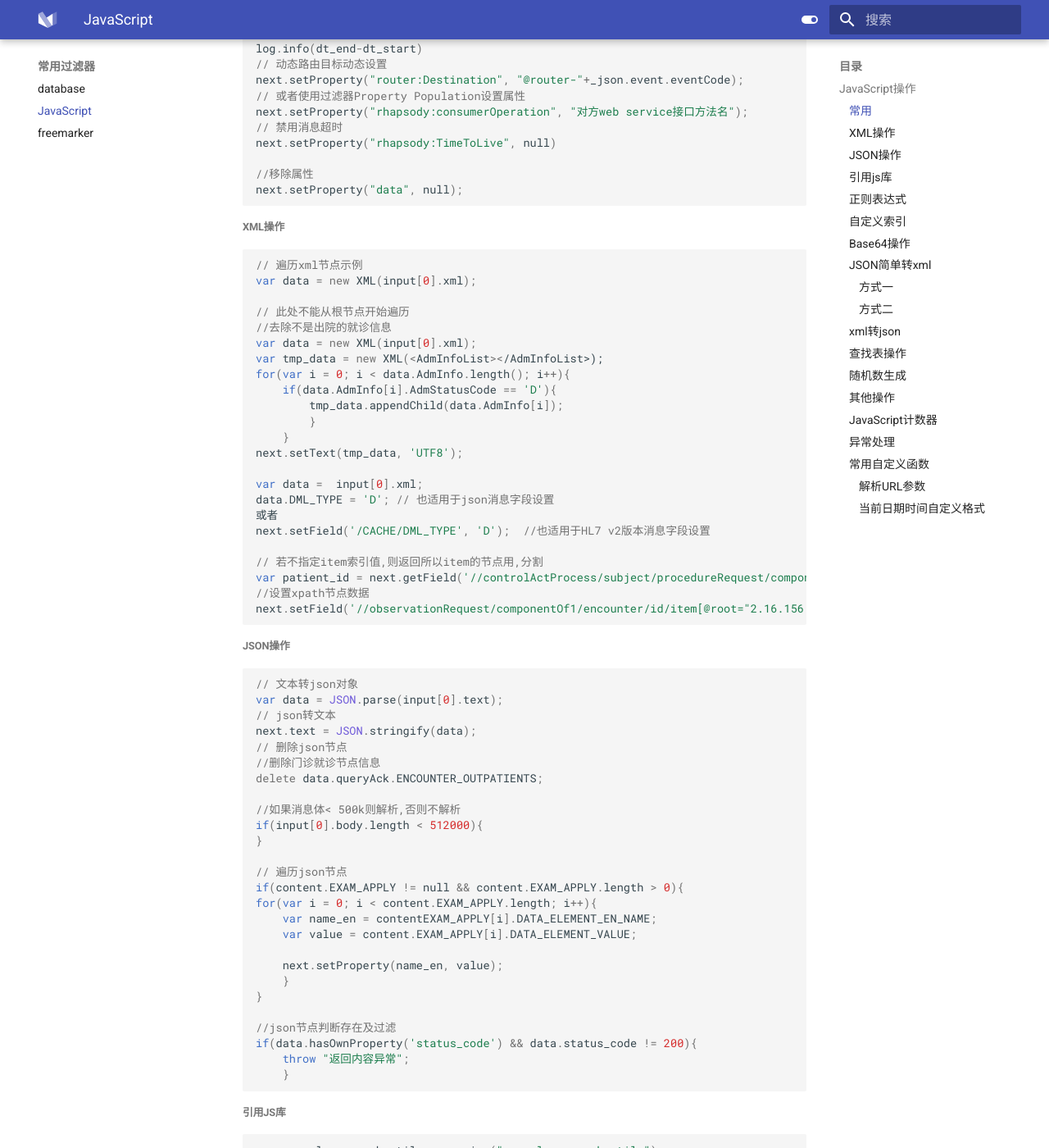
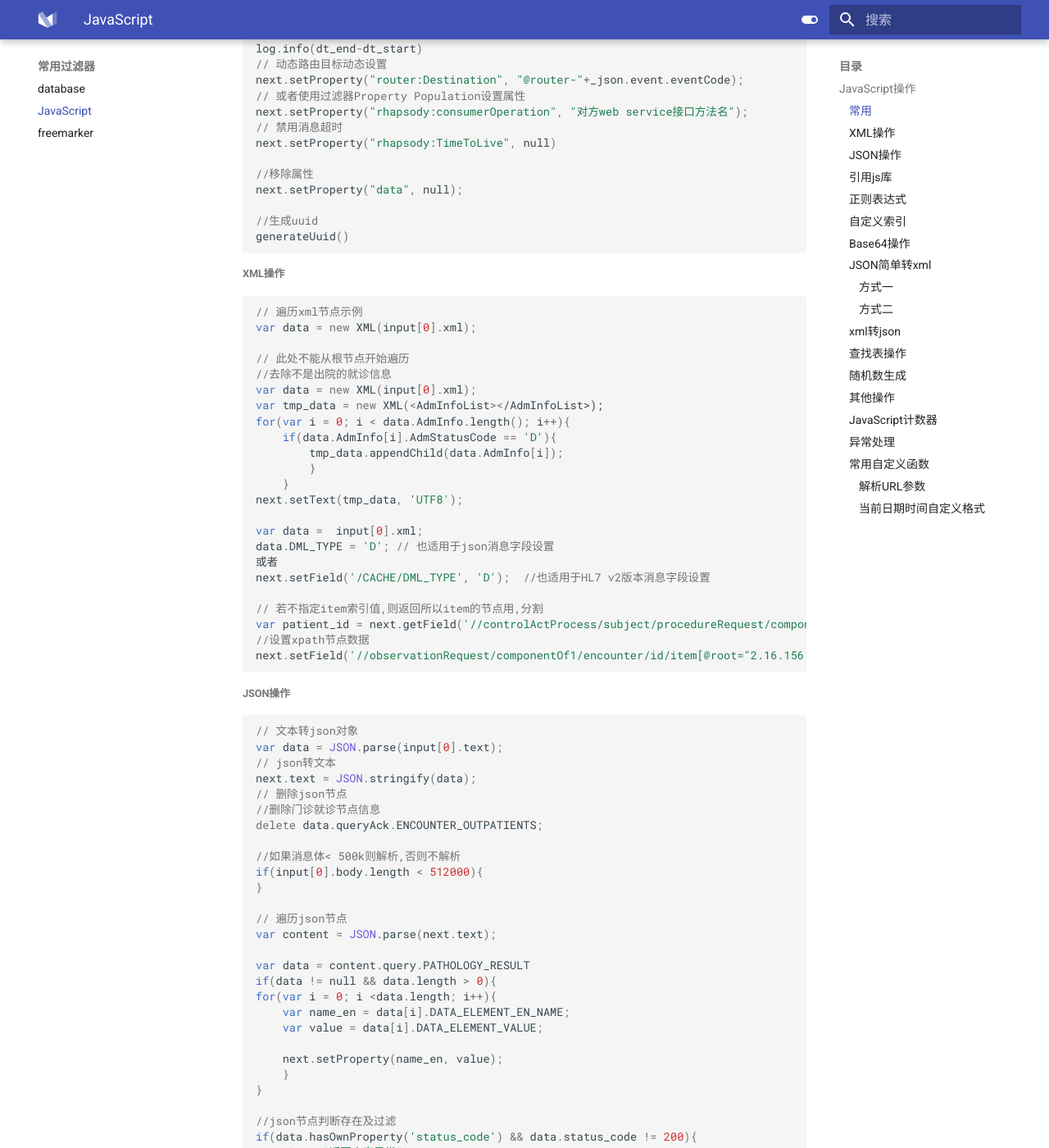
Before and after one commit to liaozhimingandy/demo, an MkDocs documentation site: the page built from docs/filter/JavaScript.md, in a window 1280 px wide and 1400 px high, scrolled down 484 px. Shown: the whole window at 82% size. Built offline with MkDocs 1.6.1 and Material for MkDocs 9.7.7, drawn with Linux system fonts in a browser that asks for light colours; some of the changed text lies outside the part shown.

Commit message:
内容: 1.更新部分内容;

````diff
--- a/docs/filter/JavaScript.md
+++ b/docs/filter/JavaScript.md
@@ -23,6 +23,9 @@ next.setProperty("rhapsody:TimeToLive", null)
 
 //移除属性
 next.setProperty("data", null);
+
+//生成uuid
+generateUuid()
 ```
 
 ##### XML操作
@@ -69,13 +72,16 @@ if(input[0].body.length < 512000){
 }
 
 // 遍历json节点
-if(content.EXAM_APPLY != null && content.EXAM_APPLY.length > 0){
-for(var i = 0; i < content.EXAM_APPLY.length; i++){
-	var name_en = contentEXAM_APPLY[i].DATA_ELEMENT_EN_NAME;
-	var value = content.EXAM_APPLY[i].DATA_ELEMENT_VALUE;
+var content = JSON.parse(next.text);
 
-	next.setProperty(name_en, value);
-	}
+var data = content.query.PATHOLOGY_RESULT
+if(data != null && data.length > 0){
+for(var i = 0; i <data.length; i++){
+    var name_en = data[i].DATA_ELEMENT_EN_NAME;
+    var value = data[i].DATA_ELEMENT_VALUE;
+
+    next.setProperty(name_en, value);
+    }
 }
 
 //json节点判断存在及过滤
````
Also changed, not shown: other parts of docs/filter/JavaScript.md (+1 -1 lines), docs/filter/database.md (+3 -1 lines).
